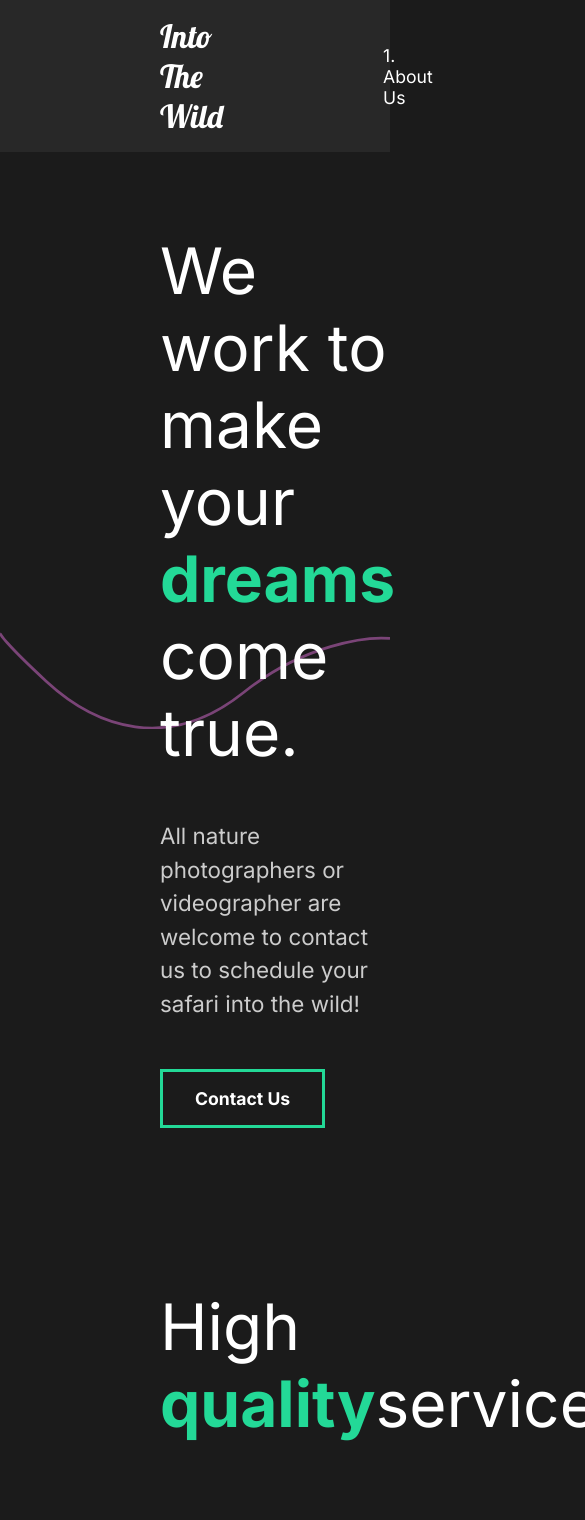
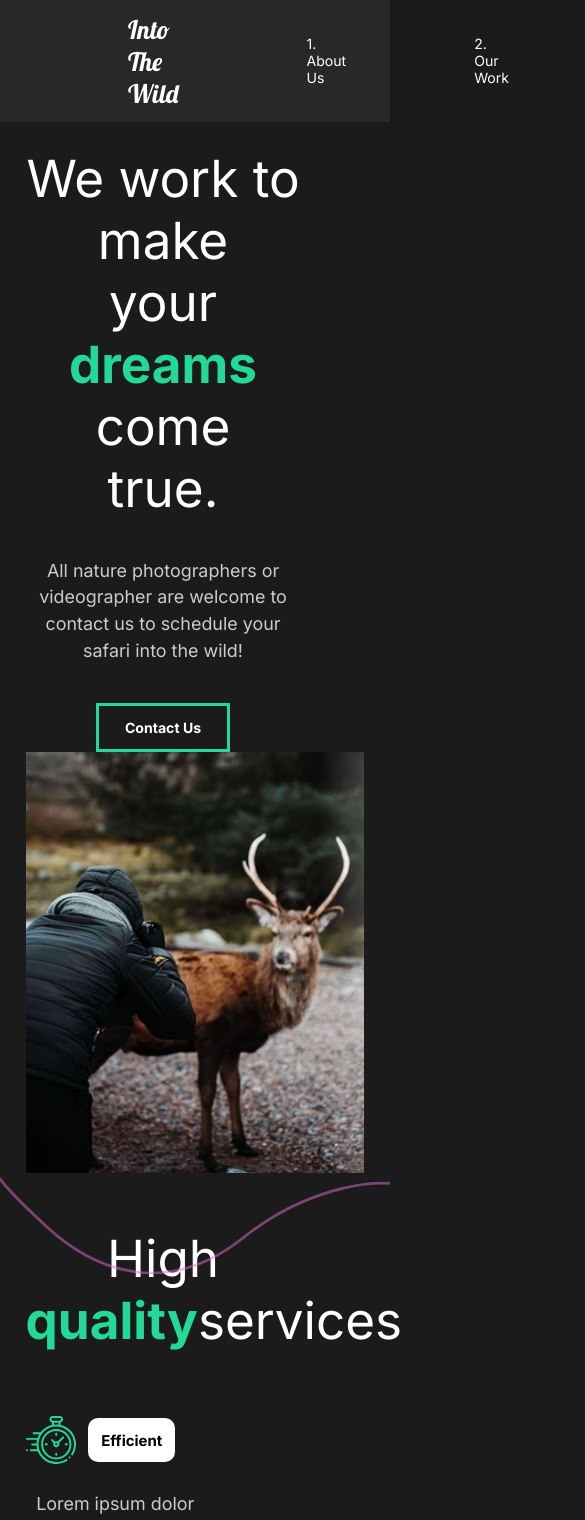
Before and after one commit to WRNwilson/into-the-wild, a React (Create React App) app: page / in a window 390 px wide. Shown: the top 1520 px of the page, 585 px wide, since content can reach past the window. Built offline with nearby package versions, Linux system fonts and the light colour scheme.

Commit message:
22. making site more mobile friendly

```diff
--- a/package.json
+++ b/package.json
@@ -11,6 +11,7 @@
     "react-dom": "^17.0.2",
     "react-router-dom": "^5.2.0",
     "react-scripts": "4.0.3",
+    "styled-components": "^5.3.1",
     "web-vitals": "^1.1.2"
   },
   "scripts": {
--- a/src/components/GlobalStyle.js
+++ b/src/components/GlobalStyle.js
@@ -5,6 +5,12 @@ const GlobalStyle = createGlobalStyle`
     margin: 0;
     padding: 0;
     box-sizing: border-box;
+}
+
+html{
+    @media (max-width: 1700px){
+        font-size: 80%;
+    }
 }
 
 body{
--- a/src/styles.js
+++ b/src/styles.js
@@ -7,6 +7,11 @@ export const About = styled.div`
   justify-content: space-between;
   padding: 5rem 10rem;
   color: white;
+  @media (max-width: 1300px) {
+    display: block;
+    padding: 2rem 2rem;
+    text-align: center;
+  }
 `;
 
 export const Description = styled.div`
@@ -23,8 +28,11 @@ export const Image = styled.div`
   overflow: hidden;
   img {
     width: 100%;
-    height: 80vh;
-    object-fit: cover;
+    height: 100%;
+    max-height: 100%;
+    /* object-fit: cover; */
+    max-width: 100%;
+    /* width: auto; */
   }
 `;
 
```
Also changed, not shown: src/components/ServicesSection.js (+2 -1 lines), 1 other file (tests, documents, lock files or other folders).
